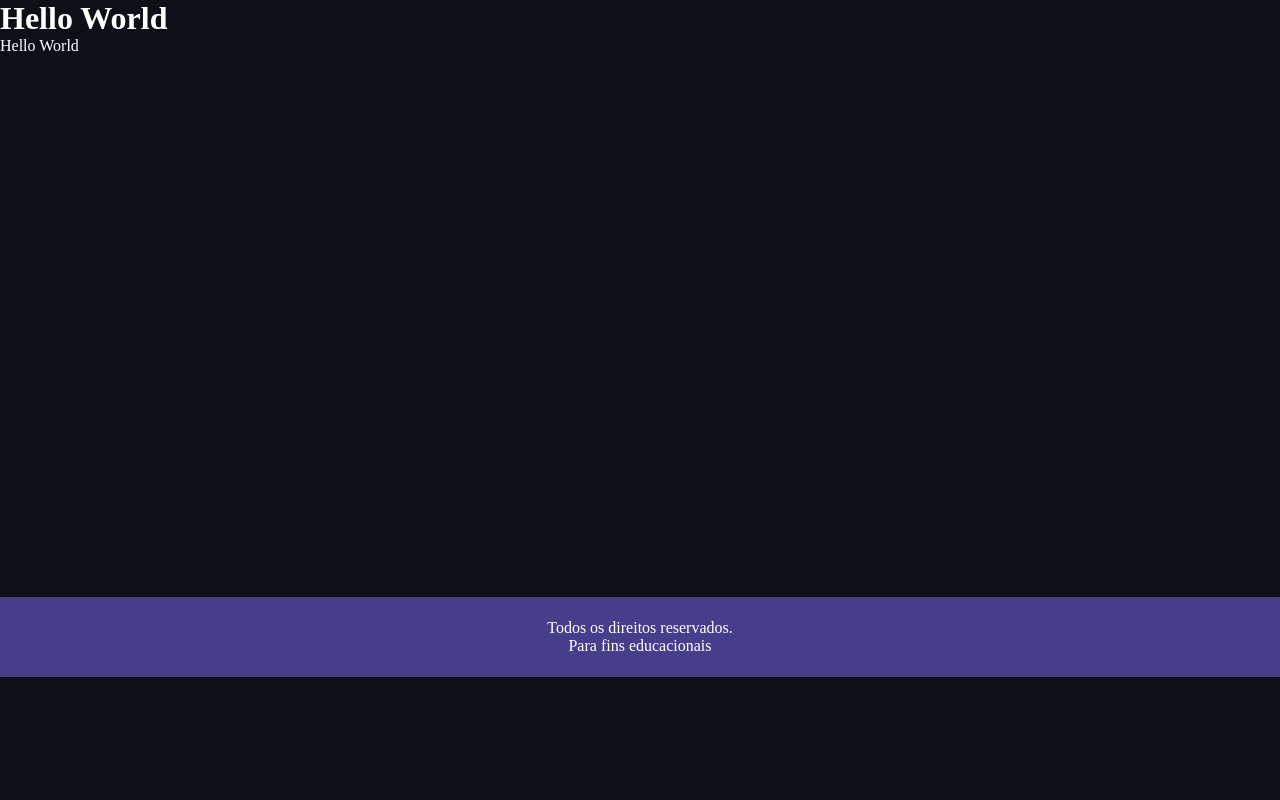
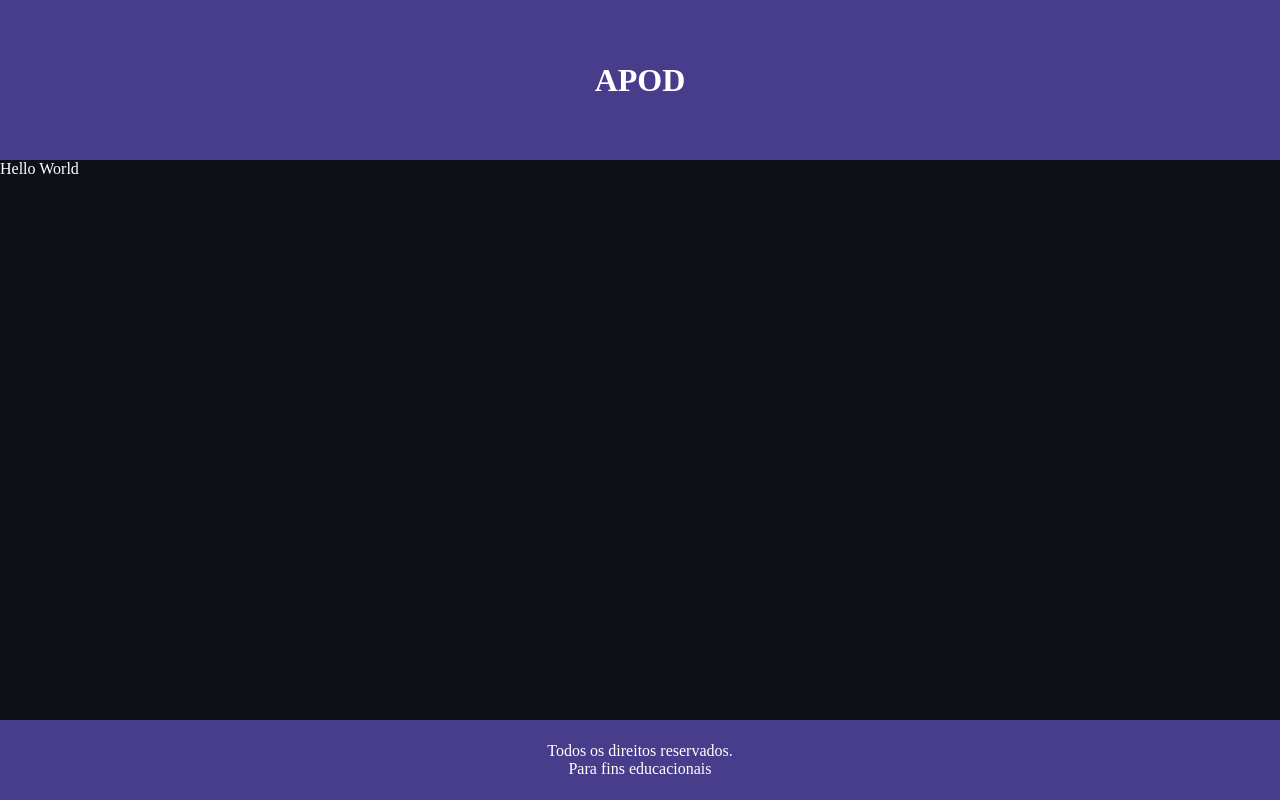
Before and after one commit to enricomartins018/mod5_apod_react, a React (Vite) app: page / in a window 1280 px wide. Built offline with nearby package versions, Linux system fonts and the light colour scheme.

Commit message:
feat: Header finalizado

```diff
--- a/src/Components/Header/Header.jsx
+++ b/src/Components/Header/Header.jsx
@@ -1,9 +1,10 @@
 import React from 'react'
+import S from './Header.module.css'
 
 const Header = () => {
   return (
-    <header>
-        <h1>Hello World</h1>
+    <header className={S.header}>
+        <h1>APOD</h1>
     </header>
   )
 }
--- a/src/Components/Header/Header.module.css
+++ b/src/Components/Header/Header.module.css
@@ -0,0 +1,9 @@
+header{
+    display: flex;
+    flex-direction: row;
+    justify-content: center;
+    align-items: center;
+    width: 100vw;
+    height: 20vh;
+    background-color: darkslateblue;
+}
```
